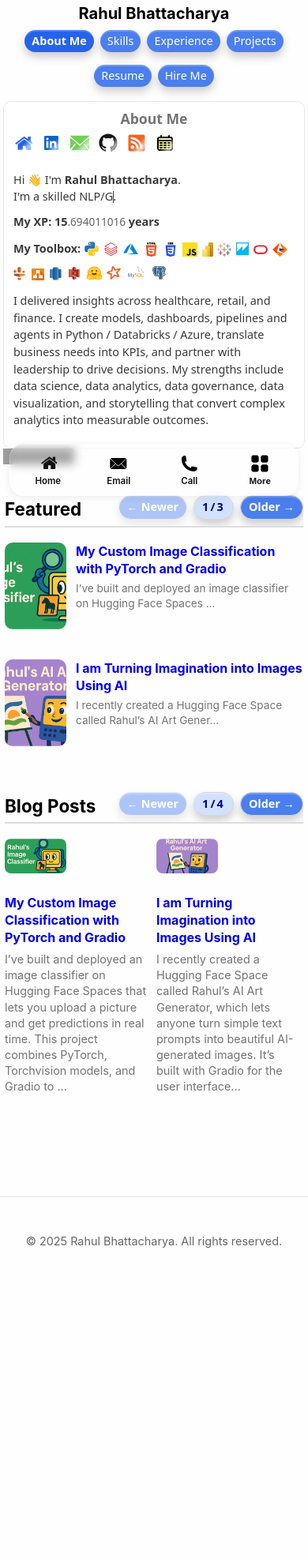
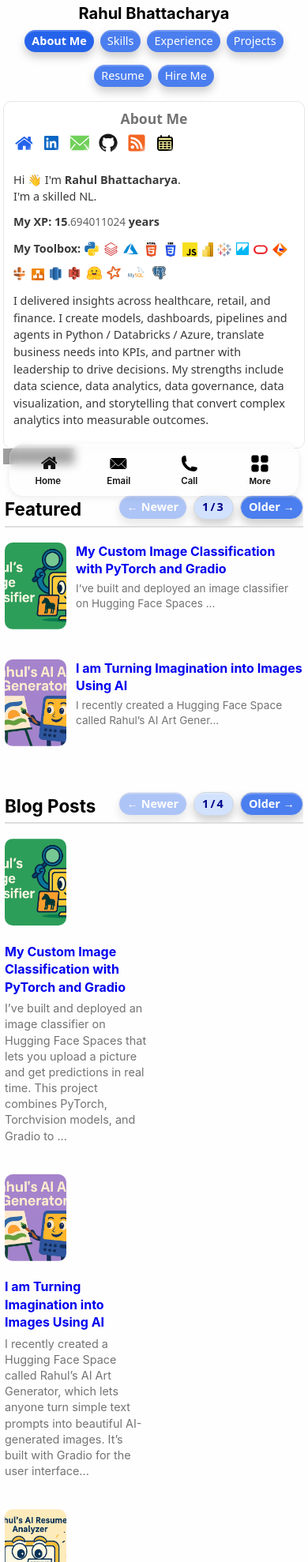
Before and after one commit to RahulBhattacharya1/RahulBhattacharya1.github.io, a Jekyll site: the page built from index.html, in a window 390 px wide, cut to the strip 262-2240 px from the top of the page. Shown: the whole strip at 79% size. Built offline with Jekyll 4.4.1, drawn with Linux system fonts in a browser that asks for light colours; the list of posts is cut into pages by our own code; before the commit the page ends 1891 px from its top, so only the background shows below that; some of the changed text lies outside the part shown; grey boxes are pictures that could not be loaded.

Commit message:
Update main.scss

```diff
--- a/assets/css/main.scss
+++ b/assets/css/main.scss
@@ -1460,6 +1460,43 @@
   }
 }
 
+/* Mobile: make Blog Posts match Featured (stacked cards) */
+@media (max-width: 720px) {
+  /* kill the side-scroll behavior */
+  .post-strip {
+    display: grid !important;
+    grid-template-columns: 1fr;     /* one card per row */
+    gap: 14px 18px;
+    overflow: visible !important;
+    white-space: normal !important;
+    scroll-snap-type: none !important;
+  }
+
+  /* same media-card layout as Featured */
+  .post-strip .post-item {
+    display: flex;
+    align-items: flex-start;
+    gap: 12px;
+    width: 100%;
+    min-width: 0;
+  }
+
+  .post-strip .thumb { flex: 0 0 auto; display: block; }
+  .post-strip .thumb img {
+    width: 170px;
+    height: 110px;
+    object-fit: cover;
+    border-radius: 10px;
+  }
+
+  .post-strip .post-text { flex: 1 1 auto; min-width: 0; }
+  .post-strip .post-text p {
+    font-size: 0.85rem;
+    line-height: 1.4;
+    margin: 0;
+    color: #555;
+  }
+}
 
 /* Giscus Comments Box */
 .giscus, .giscus-frame {
```
